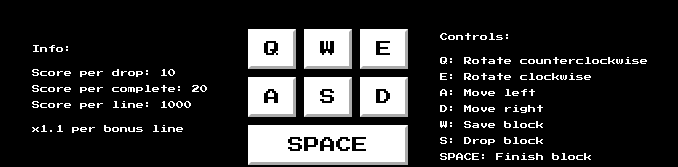
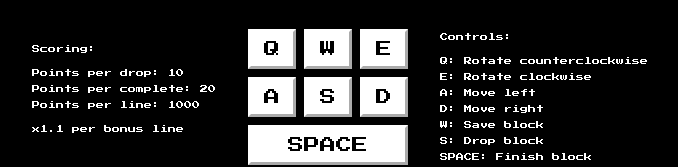
Before and after one commit to irritas/tetris, a plain HTML site: page index.html in a window 1280 px wide. Shown: the part 609-776 px from the top of the page, without its empty margins (312-990 px from the left). Drawn offline with Linux system fonts and the light colour scheme; a web font is replaced by a local one.

Commit message:
0.42: text update

```diff
--- a/index.html
+++ b/index.html
@@ -303,10 +303,10 @@
 
     <section id="controls">
         <div id="info">
-            <p>Info:<br><br></p>
-            <p>Score per drop: <span id="soft-score">0</span></p>
-            <p>Score per complete: <span id="hard-score">0</span></p>
-            <p>Score per line: <span id="line-score">0</span></p>
+            <p>Scoring:<br><br></p>
+            <p>Points per drop: <span id="soft-score">0</span></p>
+            <p>Points per complete: <span id="hard-score">0</span></p>
+            <p>Points per line: <span id="line-score">0</span></p>
             <p><br>x<span id="multiply">1</span> per bonus line</p>
         </div>
         <section id="clickable">
--- a/js/main.js
+++ b/js/main.js
@@ -1,4 +1,4 @@
-// Version 0.41
+// Version 0.42
 
 /*--- CONSTANTS ---*/
 
```
